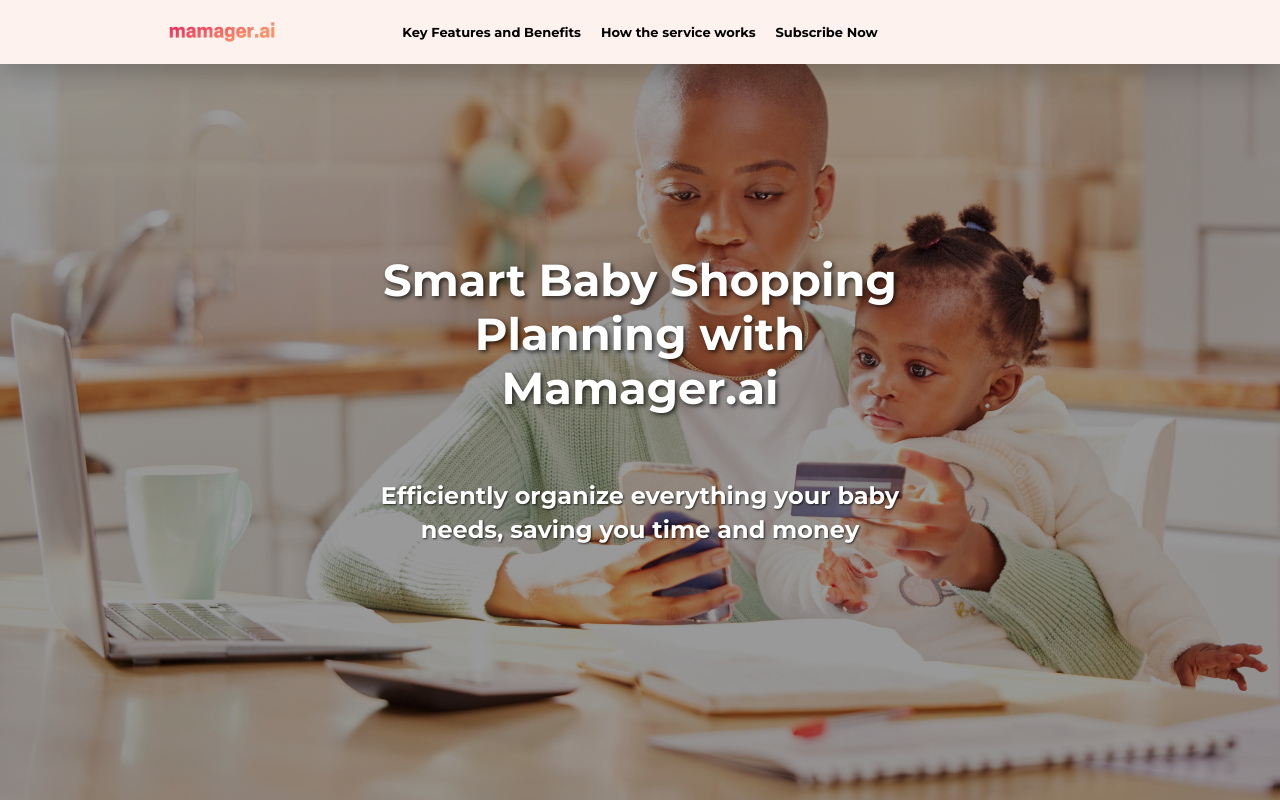
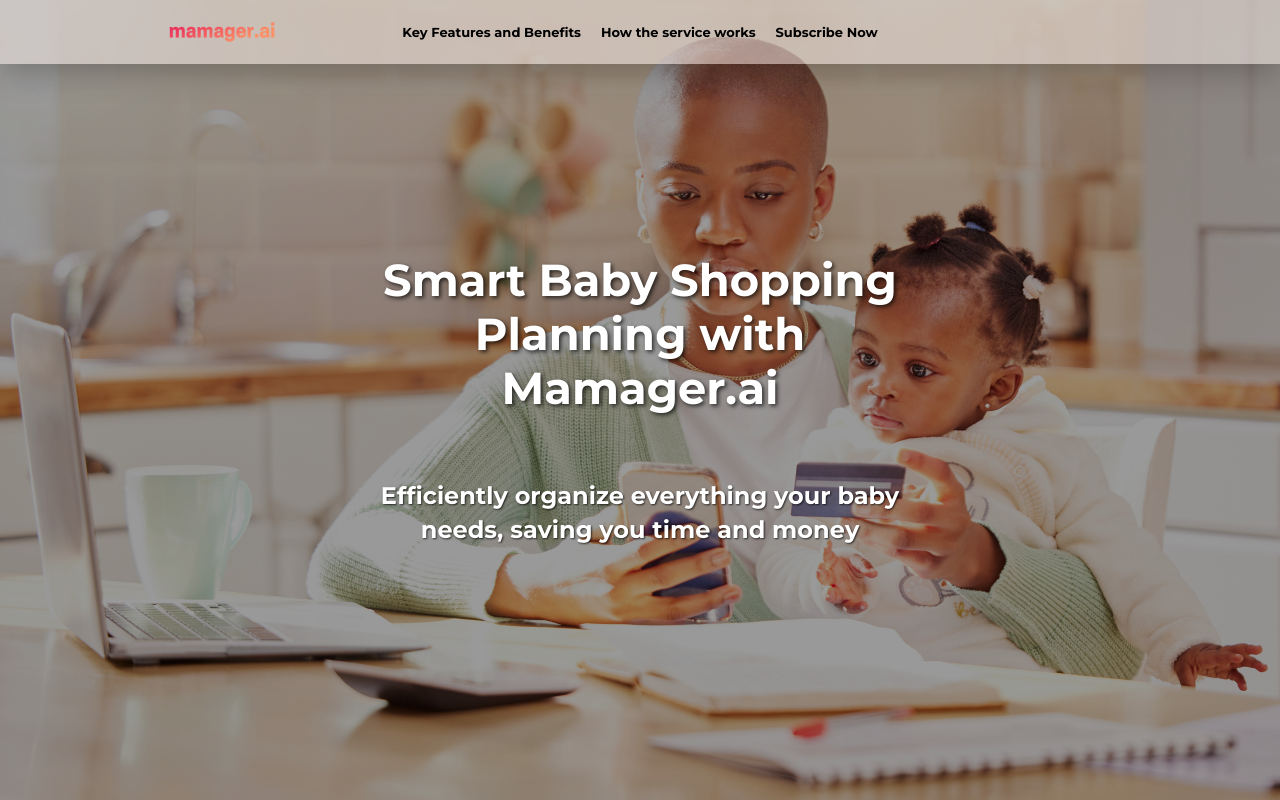
Before and after one commit to caprilion777/mamager, a Next.js app: page / in a window 1280 px wide. Shown: the top 800 px of the page. Built offline with nearby package versions, Linux system fonts and the light colour scheme.

Commit message:
chore: full project update (timeline mobile fix, 1px lines, UI tweaks)

```diff
--- a/src/components/Header.tsx
+++ b/src/components/Header.tsx
@@ -62,7 +62,7 @@
   const isMobile = typeof window !== 'undefined' && window.innerWidth <= 600;
 
   return (
-    <header style={{ position: 'fixed', top: 0, left: 0, width: '100vw', zIndex: 1000, background: '#FDF2ED', borderBottom: 'none', height: 64, minHeight: 64, display: 'flex', alignItems: 'center', boxShadow: '0 8px 32px 0 rgba(0,0,0,0.24)' }}>
+    <header style={{ position: 'fixed', top: 0, left: 0, width: '100vw', zIndex: 1000, background: isMobile ? '#FDF2ED' : 'rgba(253, 242, 237, 0.5)', borderBottom: 'none', height: 64, minHeight: 64, display: 'flex', alignItems: 'center', boxShadow: '0 8px 32px 0 rgba(0,0,0,0.24)' }}>
       <div style={{ maxWidth: 1024, margin: '0 auto', padding: '0 16px', display: 'flex', alignItems: 'center', height: 64, width: '100%', position: 'relative' }}>
         <Link
           href="/"
```
